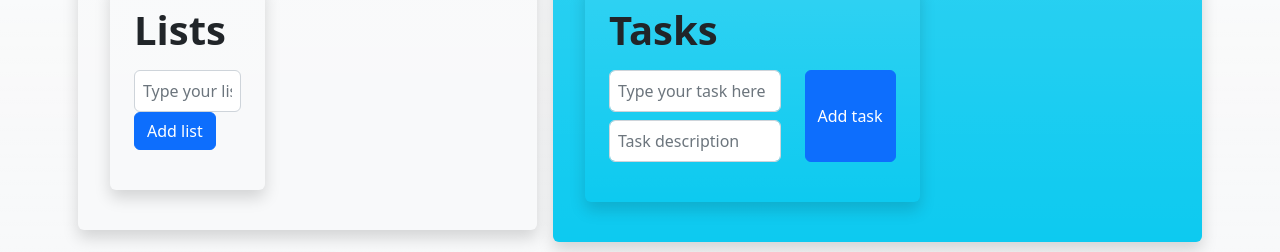
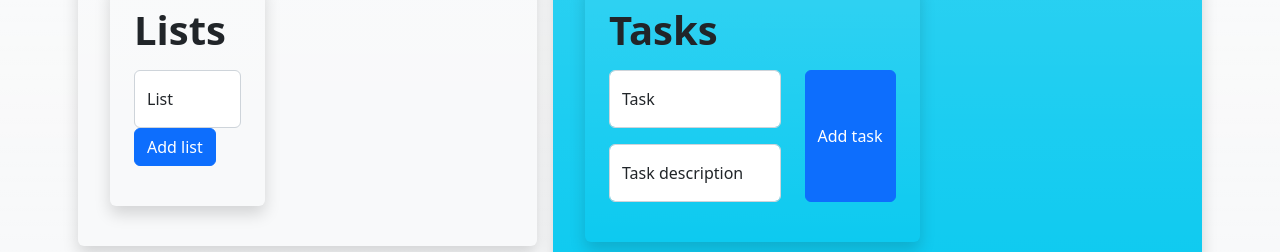
Before and after one commit to xemyleigh/todo-app-react, a React (Create React App) app: page / in a window 1280 px wide. Shown: the part 146-398 px from the top of the page. Built offline with nearby package versions, Linux system fonts and the light colour scheme.

Commit message:
add logo styles and logo itself, add floating labels

```diff
--- a/src/components/ListsForm.jsx
+++ b/src/components/ListsForm.jsx
@@ -29,7 +29,11 @@ const TasksForm = () => {
                         <div className="row">
                             <div className="col">
                                 <div className="form-group">
-                                    <input type="" ref={input} onChange={onChange} value={value} className="form-control p-2" id="input" required placeholder="Type your list here" />
+                                <div class="form-floating">
+                                    <input type="" ref={input} onChange={onChange} value={value} className="form-control" id="input" required placeholder="Type your list here" />
+                                    <label for="floatingInput">List</label>
+                                </div>
+
                                 </div>
                             </div>
                             <div className="col-auto">
--- a/src/components/TasksForm.jsx
+++ b/src/components/TasksForm.jsx
@@ -34,10 +34,15 @@ const TasksForm = () => {
                     <div className="row">
                         <div className="col">
                             <div className="form-group">
-                                {/* <label htmlFor="task" className="invisible">Task</label> */}
-                                <input type="" id='task' required onChange={taskHandler} value={data.task} className="form-control p-2 mb-2"  aria-describedby="emailHelp" placeholder="Type your task here" />
-                                {/* <label htmlFor="taskDescription" className="invisible">Task</label> */}
-                                <input type="" id='taskDescription' onChange={descriptionHandler} value={data.description} className="form-control p-2" aria-describedby="emailHelp" placeholder="Task description" />
+                                <div class="form-floating mb-3">
+                                    <input type="" id='task' required onChange={taskHandler} value={data.task} className="form-control mb-2"  aria-describedby="emailHelp" placeholder="Type your task here" />
+                                    <label for="floatingInput">Task</label>
+                                </div>
+                                <div class="form-floating">
+                                    <input type="" id='taskDescription' onChange={descriptionHandler} value={data.description} className="form-control" aria-describedby="emailHelp" placeholder="Task description" />
+                                    <label for="floatingInput">Task description</label>
+                                </div>
+
 
                             </div>
                         </div>
```
Also changed, not shown: src/components/Layout.jsx (+5 -2 lines).
